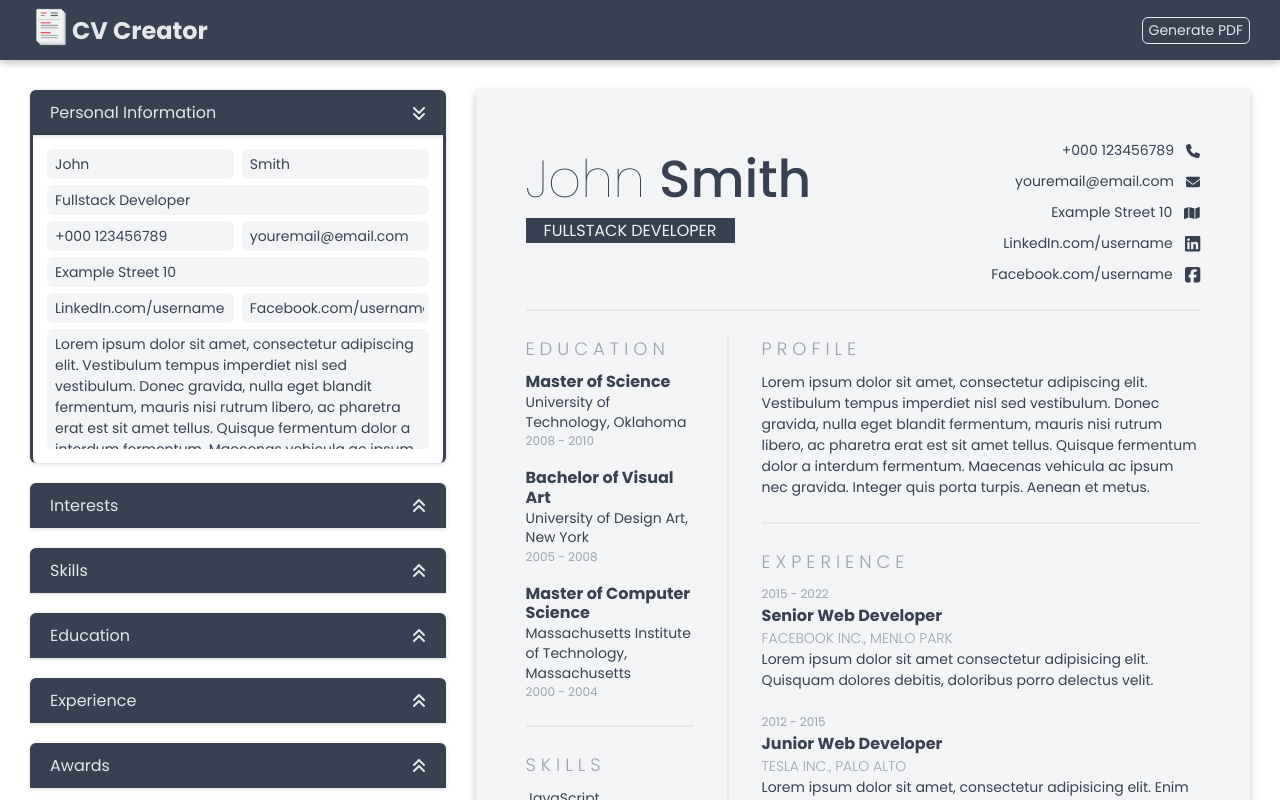
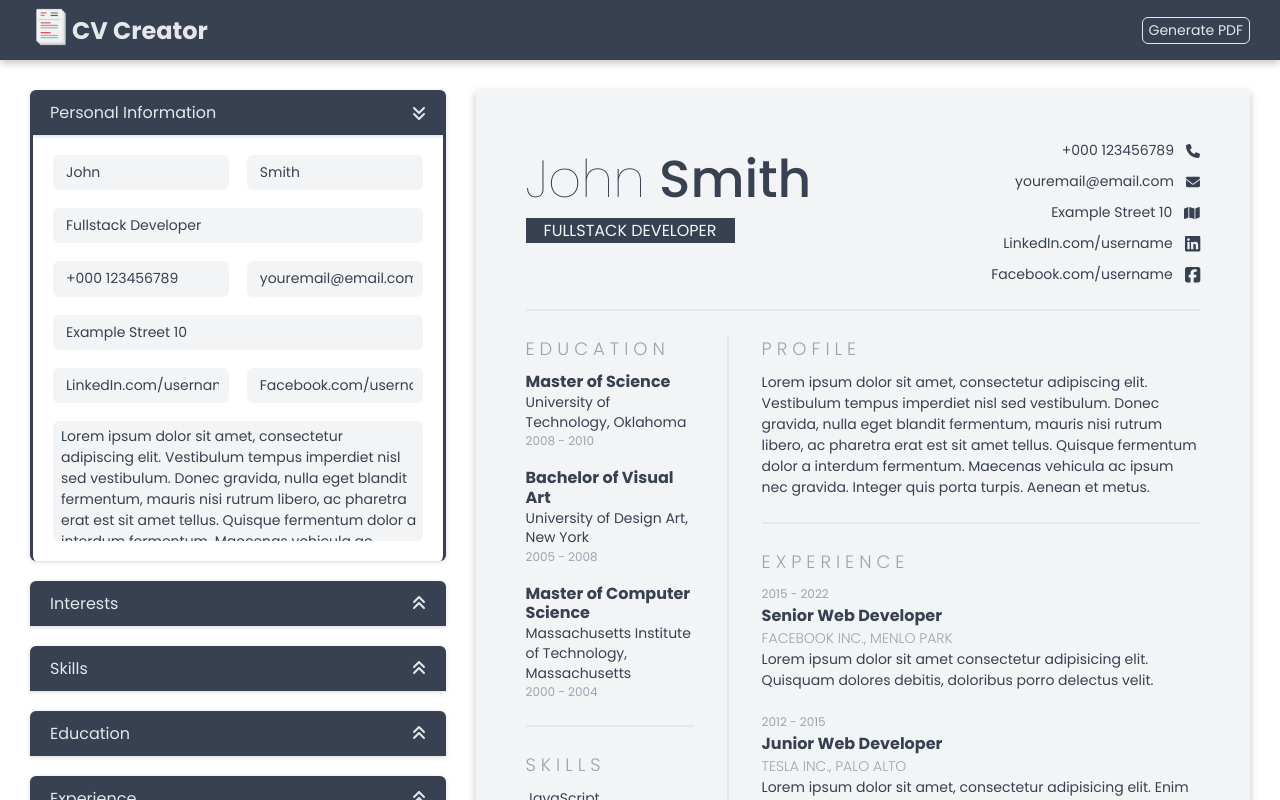
Before and after one commit to GDimitroff/cv-creator, a React (Create React App) app: page / in a window 1280 px wide. Shown: the top 800 px of the page. Built offline with nearby package versions, Linux system fonts and the light colour scheme.

Commit message:
Add fancy input fields

```diff
--- a/src/components/CVForm/EducationForm.js
+++ b/src/components/CVForm/EducationForm.js
@@ -34,6 +34,7 @@ const EducationForm = ({ education }) => {
           value={education.universityName}
           onChange={(e) => handleOnChange(e)}
           maxLength="35"
+          label="University"
         />
         <Input
           type="text"
@@ -42,6 +43,7 @@ const EducationForm = ({ education }) => {
           value={education.city}
           onChange={(e) => handleOnChange(e)}
           maxLength="20"
+          label="City"
         />
       </InputRow>
       <InputRow>
@@ -52,6 +54,7 @@ const EducationForm = ({ education }) => {
           value={education.degree}
           onChange={(e) => handleOnChange(e)}
           maxLength="15"
+          label="Degree"
         />
         <Input
           type="text"
@@ -60,6 +63,7 @@ const EducationForm = ({ education }) => {
           value={education.subject}
           onChange={(e) => handleOnChange(e)}
           maxLength="20"
+          label="Subject"
         />
       </InputRow>
       <InputRow>
@@ -70,6 +74,7 @@ const EducationForm = ({ education }) => {
           value={education.from}
           onChange={(e) => handleOnChange(e)}
           maxLength="4"
+          label="From"
         />
         <Input
           type="tel"
@@ -78,6 +83,7 @@ const EducationForm = ({ education }) => {
           value={education.to}
           onChange={(e) => handleOnChange(e)}
           maxLength="4"
+          label="To"
         />
       </InputRow>
       <Button
--- a/src/components/CVForm/ExperienceForm.js
+++ b/src/components/CVForm/ExperienceForm.js
@@ -34,6 +34,7 @@ const ExperienceForm = ({ experience }) => {
         value={experience.position}
         onChange={(e) => handleOnChange(e)}
         maxLength="35"
+        label="Position"
       />
       <InputRow>
         <Input
@@ -43,6 +44,7 @@ const ExperienceForm = ({ experience }) => {
           value={experience.company}
           onChange={(e) => handleOnChange(e)}
           maxLength="20"
+          label="Company"
         />
         <Input
           type="text"
@@ -51,6 +53,7 @@ const ExperienceForm = ({ experience }) => {
           value={experience.city}
           onChange={(e) => handleOnChange(e)}
           maxLength="20"
+          label="City"
         />
       </InputRow>
       <TextArea
@@ -60,6 +63,7 @@ const ExperienceForm = ({ experience }) => {
         value={experience.description}
         onChange={(e) => handleOnChange(e)}
         maxLength="350"
+        label="Description"
       />
       <InputRow>
         <Input
@@ -69,6 +73,7 @@ const ExperienceForm = ({ experience }) => {
           value={experience.from}
           onChange={(e) => handleOnChange(e)}
           maxLength="4"
+          label="From"
         />
         <Input
           type="tel"
@@ -77,6 +82,7 @@ const ExperienceForm = ({ experience }) => {
           value={experience.to}
           onChange={(e) => handleOnChange(e)}
           maxLength="4"
+          label="To"
         />
       </InputRow>
       <Button
--- a/src/components/CVForm/GeneralInfo.js
+++ b/src/components/CVForm/GeneralInfo.js
@@ -45,6 +45,7 @@ const GeneralInfo = () => {
                 value={generalInfo.firstName}
                 onChange={(e) => handleOnChange(e)}
                 maxLength="15"
+                label="First Name"
               />
               <Input
                 type="text"
@@ -53,6 +54,7 @@ const GeneralInfo = () => {
                 value={generalInfo.lastName}
                 onChange={(e) => handleOnChange(e)}
                 maxLength="15"
+                label="Last Name"
               />
             </InputRow>
             <Input
@@ -62,6 +64,7 @@ const GeneralInfo = () => {
               value={generalInfo.title}
               onChange={(e) => handleOnChange(e)}
               maxLength="50"
+              label="Title"
             />
             <InputRow>
               <Input
@@ -71,6 +74,7 @@ const GeneralInfo = () => {
                 value={generalInfo.phoneNumber}
                 onChange={(e) => handleOnChange(e)}
                 maxLength="20"
+                label="Phone"
               />
               <Input
                 type="email"
@@ -79,6 +83,7 @@ const GeneralInfo = () => {
                 value={generalInfo.email}
                 onChange={(e) => handleOnChange(e)}
                 maxLength="25"
+                label="Email"
               />
             </InputRow>
             <Input
@@ -88,6 +93,7 @@ const GeneralInfo = () => {
               value={generalInfo.address}
               onChange={(e) => handleOnChange(e)}
               maxLength="40"
+              label="Address"
             />
             <InputRow>
               <Input
@@ -97,6 +103,7 @@ const GeneralInfo = () => {
                 value={generalInfo.linkedIn}
                 onChange={(e) => handleOnChange(e)}
                 maxLength="40"
+                label="LinkedIn"
               />
               <Input
                 type="text"
@@ -105,6 +112,7 @@ const GeneralInfo = () => {
                 value={generalInfo.facebook}
                 onChange={(e) => handleOnChange(e)}
                 maxLength="40"
+                label="Facebook"
               />
             </InputRow>
             <TextArea
--- a/src/components/CVForm/Skill.js
+++ b/src/components/CVForm/Skill.js
@@ -32,6 +32,7 @@ const Skill = ({ skill }) => {
         placeholder="Skill"
         value={skill.title}
         onChange={handleChangeSkill}
+        label="Skill"
       />
       <select
         name="skill-rating"
--- a/src/components/CVPreview/Interests.js
+++ b/src/components/CVPreview/Interests.js
@@ -17,8 +17,6 @@ const Interests = () => {
     );
   });
 
-  console.log(interests);
-
   return (
     <div>
       <h2>Interests</h2>
--- a/src/components/UI/Input.js
+++ b/src/components/UI/Input.js
@@ -1,9 +1,20 @@
 import classes from './Input.module.css';
 
-const Input = ({ type, name, placeholder, value, onChange, maxLength }) => {
+const Input = ({
+  type,
+  name,
+  placeholder,
+  value,
+  onChange,
+  maxLength,
+  label,
+}) => {
   return (
+    <div className={classes.wrapper}>
+      <div className={classes.input}>
         <input
-      className={classes.input}
+          className={classes['input-field']}
+          id={name}
           type={type}
           name={name}
           placeholder={placeholder}
@@ -11,6 +22,11 @@ const Input = ({ type, name, placeholder, value, onChange, maxLength }) => {
           onChange={onChange}
           maxLength={maxLength}
         />
+        <label htmlFor={name} className={classes['input-label']}>
+          {label}
+        </label>
+      </div>
+    </div>
   );
 };
 
--- a/src/components/UI/Input.module.css
+++ b/src/components/UI/Input.module.css
@@ -1,24 +1,67 @@
+.wrapper {
+  width: 100%;
+}
+
 .input {
+  position: relative;
+}
+
+.input-field {
+  display: block;
+  margin: 0;
+  padding: 0.5rem 1rem;
+  color: inherit;
   width: 100%;
   font-size: 1.4rem;
-  height: 30px;
-  display: block;
-  padding-inline: 5px;
+  line-height: 1.8;
+  border: none;
+  border-left: 3px solid transparent;
+  border-radius: 0.4rem;
   background-color: var(--secondary-light);
-  transition: 0.4s ease-in-out;
-  border-left: 3px solid transparent;
+  transition: all 300ms;
   border-radius: 6px;
 }
 
-.input:focus {
-  background-color: var(--secondary-gray);
-  border-left: 3px solid var(--primary-dark);
+.input-field::placeholder {
+  color: #b0bec5;
 }
 
-.input:-webkit-autofill,
-.input:-webkit-autofill::first-line,
-.input:-webkit-autofill:hover,
-.input:-webkit-autofill:focus,
-.input:-webkit-autofill:active {
-  font-family: inherit;
+.input-field:focus {
+  outline: none;
+  border-left: 3px solid var(--primary-dark);
+  box-shadow: 0.1rem 0.3rem 0.6rem var(--secondary-dark);
 }
+
+.input-label {
+  display: block;
+  position: absolute;
+  bottom: -25%;
+  left: 1rem;
+  padding: 2px 8px;
+  color: var(--primary-light);
+  background-color: var(--primary-dark);
+  font-size: 1.4rem;
+  border-radius: 6px;
+  opacity: 0;
+  transform: translate3d(0, 50%, 0) scale(1);
+  transform-origin: 0 0;
+  transition: opacity 300ms cubic-bezier(0.645, 0.045, 0.355, 1),
+    transform 300ms cubic-bezier(0.645, 0.045, 0.355, 1),
+    visibility 0ms 300ms cubic-bezier(0.645, 0.045, 0.355, 1),
+    z-index 0ms 300ms cubic-bezier(0.645, 0.045, 0.355, 1);
+}
+
+.input-field:not(:placeholder-shown) + .input-label,
+.input-field:placeholder-shown + .input-label {
+  visibility: hidden;
+  z-index: -1;
+}
+
+.input-field:focus:not(:placeholder-shown) + .input-label {
+  visibility: visible;
+  z-index: 1;
+  opacity: 1;
+  transform: translate3d(0, calc((50%) - (0.8rem * 0.8) - (2.1rem * 1.8)), 0)
+    scale(0.8);
+  transition: transform 300ms, visibility 0ms, z-index 0ms;
+}
--- a/src/components/UI/InputFieldsWrapper.module.css
+++ b/src/components/UI/InputFieldsWrapper.module.css
@@ -2,5 +2,5 @@
   width: 100%;
   display: flex;
   flex-direction: column;
-  gap: 6px;
+  gap: 18px;
 }
--- a/src/components/UI/InputRow.module.css
+++ b/src/components/UI/InputRow.module.css
@@ -1,5 +1,5 @@
 .input {
   display: flex;
   align-items: center;
-  gap: 8px;
+  gap: 18px;
 }
--- a/src/components/UI/SectionWrapper.module.css
+++ b/src/components/UI/SectionWrapper.module.css
@@ -3,7 +3,7 @@
   flex-direction: column;
   align-items: baseline;
   gap: 18px;
-  padding: 1.4rem;
+  padding: 2rem;
   border-bottom-left-radius: 6px;
   border-bottom-right-radius: 6px;
   border-left: 3px solid var(--primary-dark);
--- a/src/components/core/Header.module.css
+++ b/src/components/core/Header.module.css
@@ -9,6 +9,7 @@
   position: sticky;
   top: 0;
   left: 0;
+  z-index: 2;
 }
 
 .logo {
```
Lines whose indentation alone changed are shown as unchanged.
